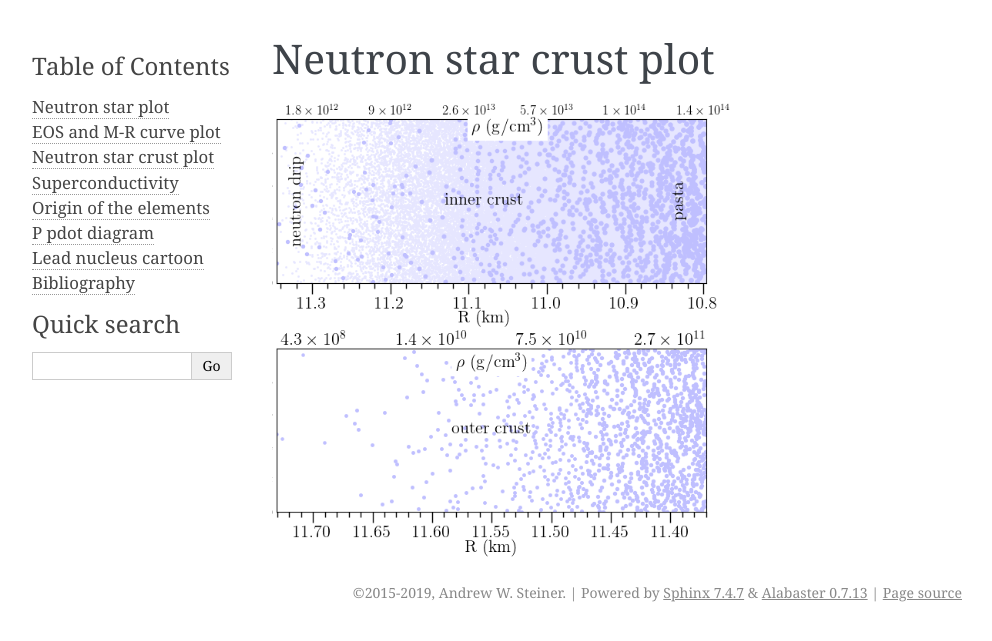
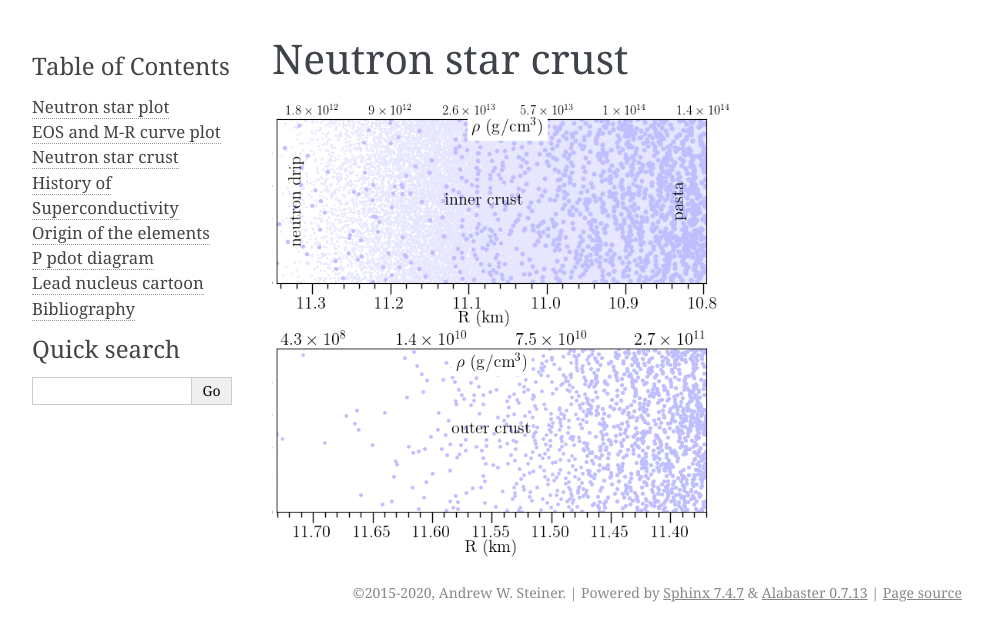
Before and after one commit to awsteiner/nstar-plot, a Sphinx documentation site: the page built from sphinx/ns_crust.rst, in a window 1280 px wide. Shown: the top 641 px of the page, without its empty margins (148-1140 px from the left). Built offline with Sphinx 7.4.7, drawn with Linux system fonts in a browser that asks for light colours.

Commit message:
Updating docs.

```diff
--- a/sphinx/commit.rst
+++ b/sphinx/commit.rst
@@ -1 +1 @@
-`2e515d29e74cc245541ebd9b554dd158070fcb6e <http://github.com/awsteiner/nstar-plot/tree/2e515d29e74cc245541ebd9b554dd158070fcb6e>`_
+`c70ae32872c3605c92aad98ca7dc73522de9e38f <http://github.com/awsteiner/nstar-plot/tree/c70ae32872c3605c92aad98ca7dc73522de9e38f>`_
--- a/sphinx/conf.py
+++ b/sphinx/conf.py
@@ -56,7 +56,7 @@ master_doc = 'index'
 
 # General information about the project.
 project = 'nstar-plot'
-copyright = '2015-2019, Andrew W. Steiner'
+copyright = '2015-2020, Andrew W. Steiner'
 author = 'Andrew W. Steiner'
 
 # The version info for the project you're documenting, acts as replacement for
--- a/sphinx/ns_crust.rst
+++ b/sphinx/ns_crust.rst
@@ -1,5 +1,5 @@
-Neutron star crust plot
------------------------
+Neutron star crust
+------------------
 
 .. image:: ../crust_plot.png
    :width: 70%
--- a/sphinx/sc_hist.rst
+++ b/sphinx/sc_hist.rst
@@ -1,5 +1,5 @@
-Superconductivity
------------------
+History of Superconductivity
+----------------------------
 
 Information on terrestrial superconductors based on P.J. Ray's work at
 [Ray15]_. Nucleonic and quark gaps from [Bohr58]_, [Barrois77]_,
```
Also changed, not shown: sphinx/index.rst (+7 -4 lines).
